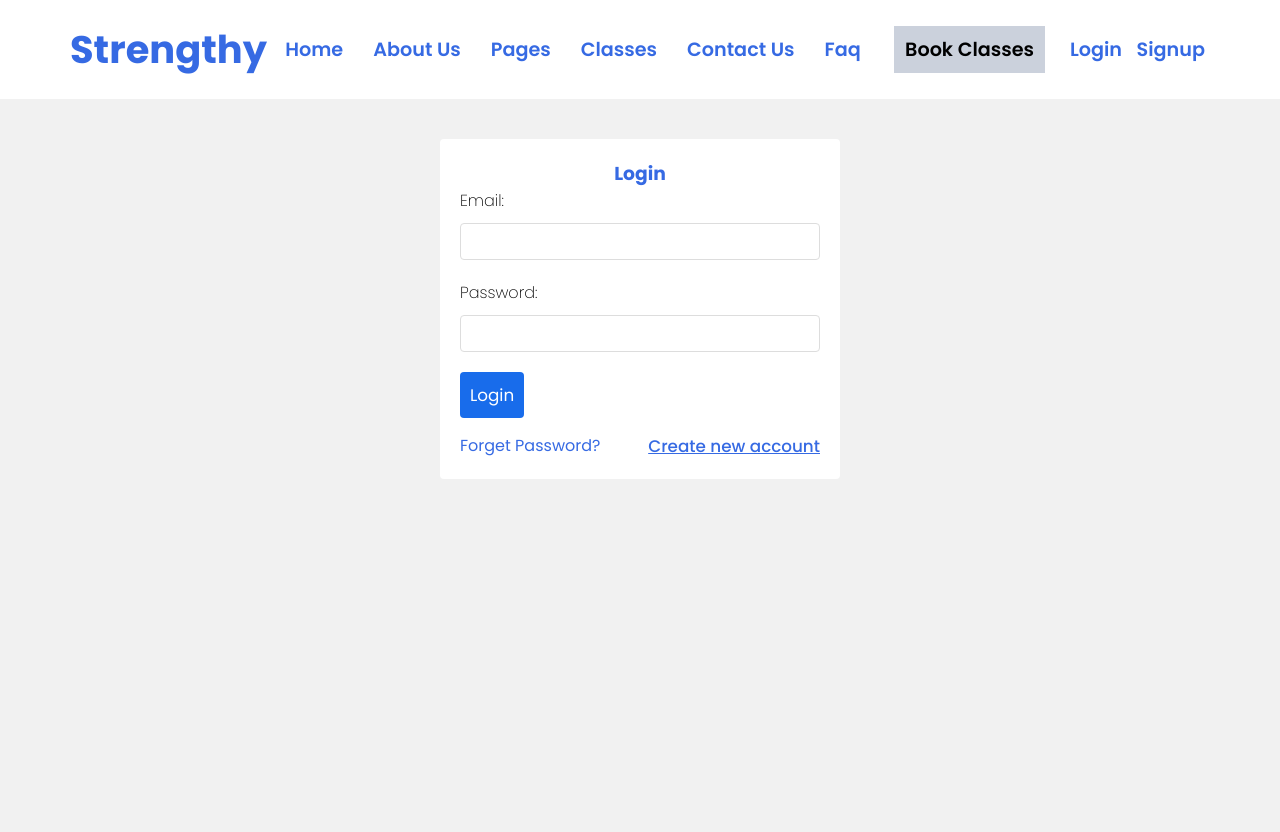
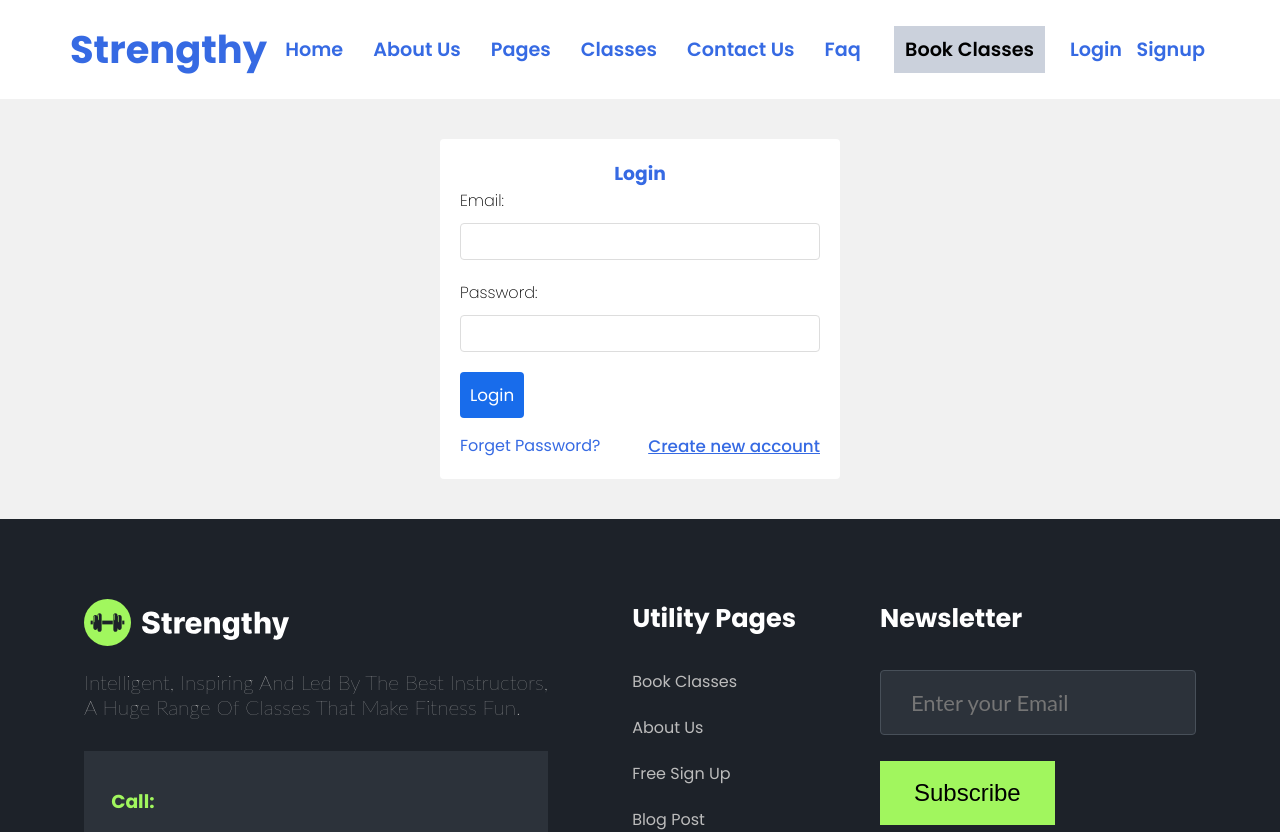
Before and after one commit to domchu/Mernstack-workout-website, a React (Vite) app in the folder frontend/: page /login in a window 1280 px wide. Shown: the top 832 px of the page. Before the commit the page ends 800 px from the top, so only its background shows below. Built offline with nearby package versions, Linux system fonts and the light colour scheme.

Commit message:
Chore: Import footer to all pages

```diff
--- a/frontend/src/Components/footer/footer.css
+++ b/frontend/src/Components/footer/footer.css
@@ -10,6 +10,9 @@
     color: #bcbcbc;
     margin-bottom: 2rem;
     margin-top: 1rem;
+    font-family: Lato, sans-serif;
+    text-transform: capitalize;
+    font-size: 1.3rem;
 }
 
 .call{
--- a/frontend/src/pages/About.jsx
+++ b/frontend/src/pages/About.jsx
@@ -1,9 +1,11 @@
 import React from "react";
+import Footer from "../Components/footer/Footer";
 
 const About = () => {
   return (
     <>
       <h2>About</h2>
+      <Footer />
     </>
   );
 };
--- a/frontend/src/pages/BookClasses.jsx
+++ b/frontend/src/pages/BookClasses.jsx
@@ -1,9 +1,11 @@
 import react from "react";
+import Footer from "../Components/footer/Footer";
 
 const BookClasses = () => {
   return (
     <>
       <h1>Book Classes</h1>
+      <Footer />
     </>
   );
 };
--- a/frontend/src/pages/Classes.jsx
+++ b/frontend/src/pages/Classes.jsx
@@ -1,9 +1,11 @@
 import react from "react";
+import Footer from "./../Components/footer/Footer";
 
 const Classes = () => {
   return (
     <>
       <h1>Classes</h1>
+      <Footer />
     </>
   );
 };
--- a/frontend/src/pages/Contact.jsx
+++ b/frontend/src/pages/Contact.jsx
@@ -1,9 +1,11 @@
 import React from "react";
+import Footer from "../Components/footer/Footer";
 
 const Contact = () => {
   return (
     <>
       <h2>Contact</h2>
+      <Footer />
     </>
   );
 };
--- a/frontend/src/pages/Error.jsx
+++ b/frontend/src/pages/Error.jsx
@@ -1,7 +1,13 @@
 import React from "react";
+import Footer from "../Components/footer/Footer";
 
 const Error = () => {
-  return <div>Error</div>;
+  return (
+    <>
+      <h2>Error</h2>
+      <Footer />
+    </>
+  );
 };
 
 export default Error;
--- a/frontend/src/pages/Faq.jsx
+++ b/frontend/src/pages/Faq.jsx
@@ -4,6 +4,7 @@ import Footer from "../Components/footer/Footer";
 const Faq = () => {
   return (
     <>
+      <h2>Faq</h2>
       <Footer />
     </>
   );
--- a/frontend/src/pages/Home.jsx
+++ b/frontend/src/pages/Home.jsx
@@ -3,6 +3,7 @@ import WorkoutDetails from "../Components/WorkoutDetails";
 import WorkoutForm from "../Components/WorkoutForm";
 import useWorkoutsContext from "../hooks/useWorkoutsContext";
 import { useAuthContext } from "./../hooks/useAuthContext";
+import Footer from "../Components/footer/Footer";
 
 const Home = () => {
   const { workouts, dispatch } = useWorkoutsContext();
@@ -37,6 +38,7 @@ const Home = () => {
         </div>
         <WorkoutForm />
       </div>
+      <Footer />
     </>
   );
 };
--- a/frontend/src/pages/Login.jsx
+++ b/frontend/src/pages/Login.jsx
@@ -1,6 +1,7 @@
 import React, { useState } from "react";
 import { useLogin } from "../hooks/useLogin";
 import { Link } from "react-router-dom";
+import Footer from "../Components/footer/Footer";
 
 const Login = () => {
   const [email, setEmail] = useState("");
@@ -13,6 +14,7 @@ const Login = () => {
     // console.log(email, password);
   };
   return (
+    <>
       <form className="login" onSubmit={handleLogin}>
         <h3 className="auth-title">Login </h3>
 
@@ -45,6 +47,8 @@ const Login = () => {
           </Link>
         </div>
       </form>
+      <Footer />
+    </>
   );
 };
 
--- a/frontend/src/pages/Page.jsx
+++ b/frontend/src/pages/Page.jsx
@@ -1,15 +1,13 @@
 import react from "react"
-
-
+import Footer from "../Components/footer/Footer";
 
 const Page = () => {
-
-
-    return (
-        <>
-        <h1>Page</h1>
-        </>
-    )
-}
+  return (
+    <>
+      <h1>Page</h1>
+      <Footer />
+    </>
+  );
+};
 
 export default Page
--- a/frontend/src/pages/Signup.jsx
+++ b/frontend/src/pages/Signup.jsx
@@ -1,5 +1,6 @@
 import { useState } from "react";
 import { useSignup } from "../hooks/useSignup";
+import Footer from "../Components/footer/Footer";
 
 const Signup = () => {
   const [email, setEmail] = useState("");
@@ -12,6 +13,7 @@ const Signup = () => {
     await signup(email, password, name);
   };
   return (
+    <>
       <form className="signup" onSubmit={handleSignup}>
         <h3 className="auth-title">Sign Up</h3>
 
@@ -36,6 +38,8 @@ const Signup = () => {
         <button disabled={isloading}>Sign up</button>
         {error && <div className="error">{error}</div>}
       </form>
+      <Footer />
+    </>
   );
 };
 
```
Lines whose indentation alone changed are shown as unchanged.
